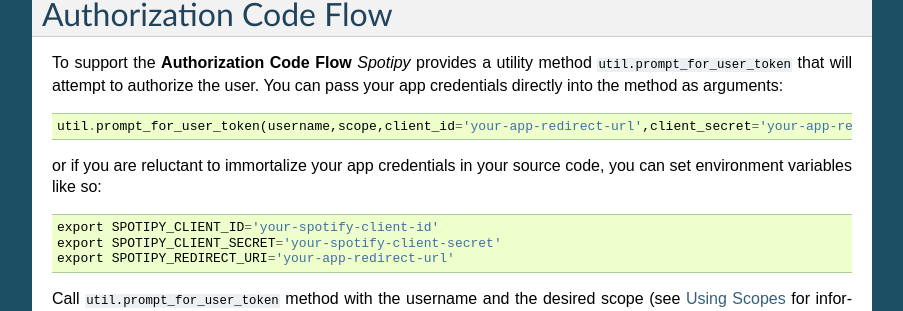
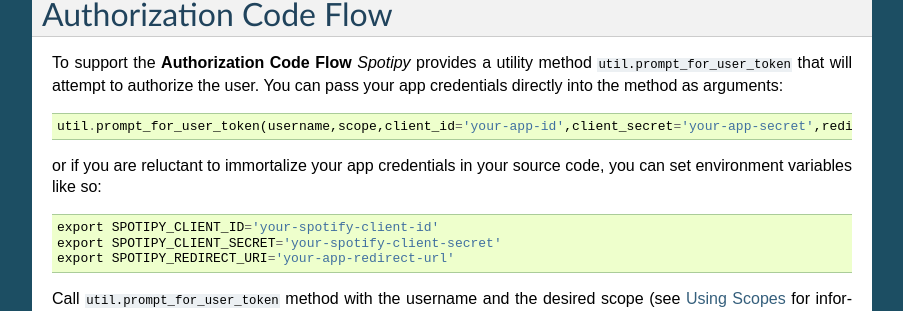
Before and after one commit to spotipy-dev/spotipy, a Sphinx documentation site: the page built from docs/index.rst, in a window 1280 px wide and 900 px high, scrolled down 2214 px. Shown: the part 141-452 px from the top of the window, without its empty margins (198-1101 px from the left). Built offline with Sphinx 7.4.7, drawn with Linux system fonts in a browser that asks for light colours.

Commit message:
Correct placeholder for util.prompt_for_user_token

```diff
--- a/docs/index.rst
+++ b/docs/index.rst
@@ -127,7 +127,7 @@
 utility method ``util.prompt_for_user_token`` that will attempt to authorize the
 user.  You can pass your app credentials directly into the method as arguments::
 
-    util.prompt_for_user_token(username,scope,client_id='your-app-redirect-url',client_secret='your-app-redirect-url',redirect_uri='your-app-redirect-url')
+    util.prompt_for_user_token(username,scope,client_id='your-app-id',client_secret='your-app-secret',redirect_uri='your-app-redirect-url')
 
 or if you are reluctant to immortalize your app credentials in your source code,
 you can set environment variables like so::
```
